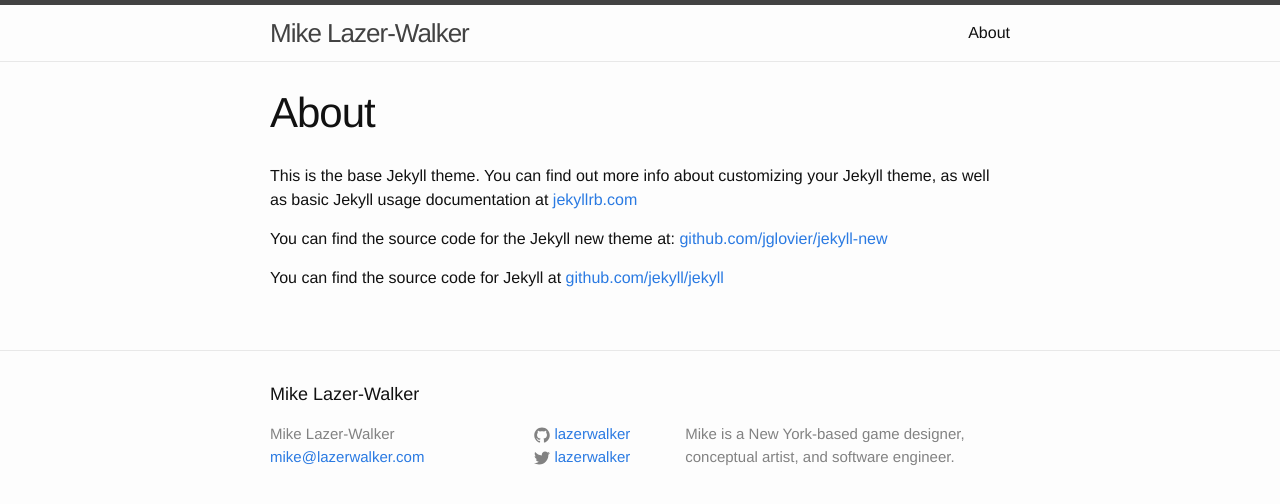
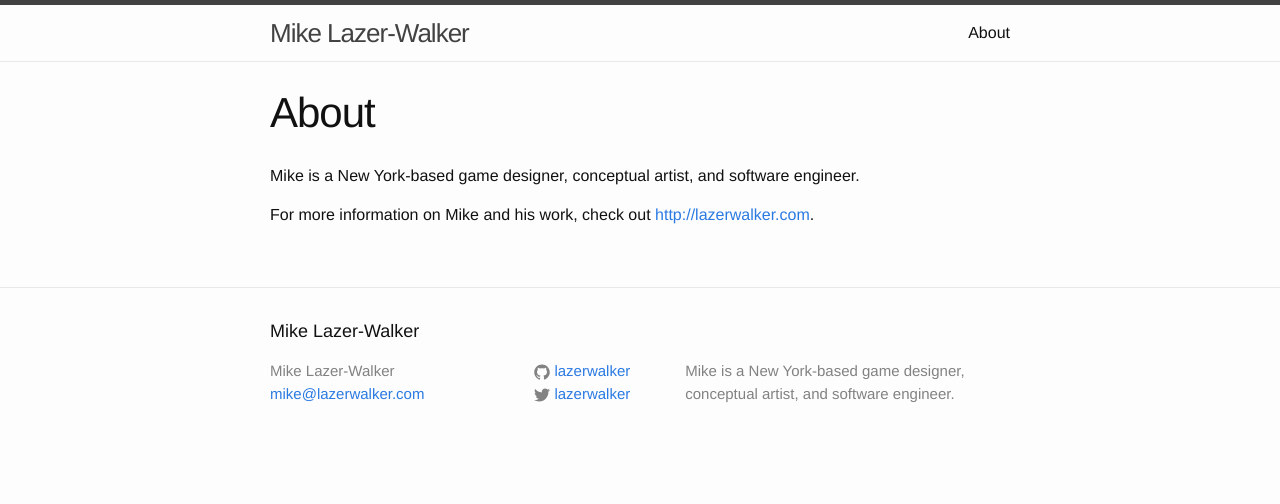
Before and after one commit to lazerwalker/blog, a Jekyll site: the page built from about.md, in a window 1280 px wide. Shown: the top 504 px of the page. Built offline with Jekyll 4.4.1, drawn with Linux system fonts in a browser that asks for light colours.

Commit message:
Add about page

```diff
--- a/about.md
+++ b/about.md
@@ -4,8 +4,6 @@
 permalink: /about/
 ---
 
-This is the base Jekyll theme. You can find out more info about customizing your Jekyll theme, as well as basic Jekyll usage documentation at [jekyllrb.com](http://jekyllrb.com/)
+Mike is a New York-based game designer, conceptual artist, and software engineer.
 
-You can find the source code for the Jekyll new theme at: [github.com/jglovier/jekyll-new](https://github.com/jglovier/jekyll-new)
-
-You can find the source code for Jekyll at [github.com/jekyll/jekyll](https://github.com/jekyll/jekyll)
+For more information on Mike and his work, check out [http://lazerwalker.com](http://lazerwalker.com).
```
